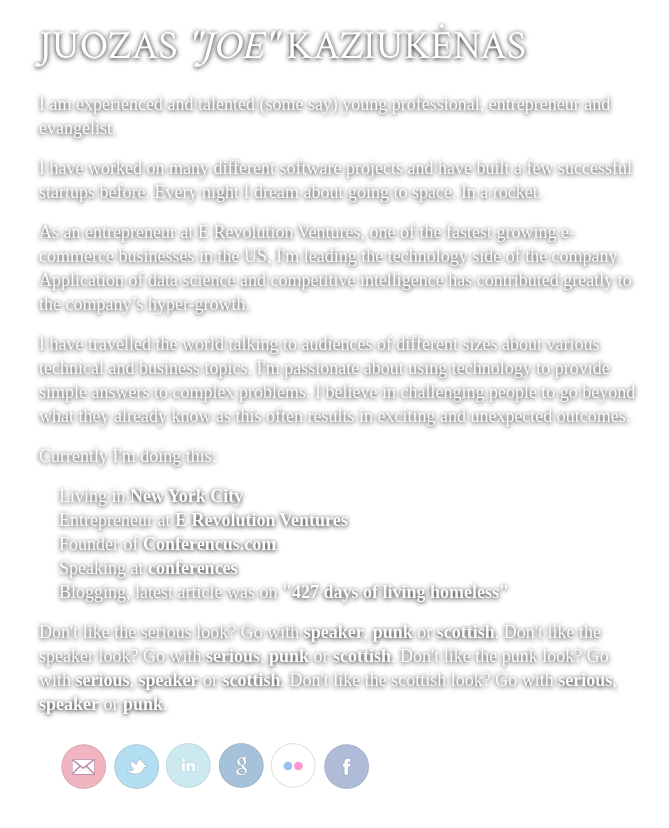
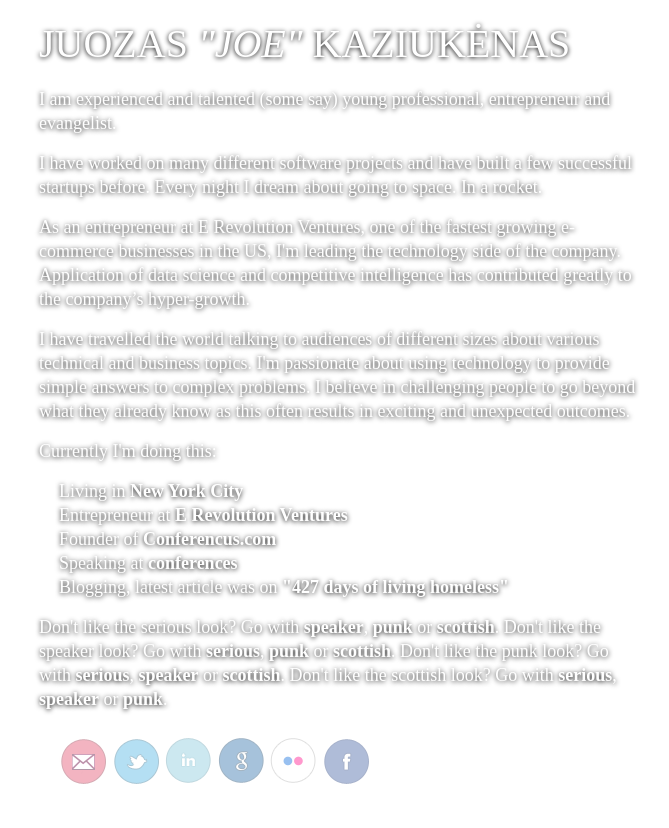
Before and after one commit to juokaz/juokaz.com, a Jekyll site: the page built from index.html, in a window 1280 px wide. Shown: the top 828 px of the page, without its empty margins (11-680 px from the left). Built offline with Jekyll 4.4.1, drawn with Linux system fonts in a browser that asks for light colours; nearby versions of some CDN libraries; some web fonts are replaced; library files that are not in the unit come from our copies; the list of posts is cut into pages by our own code.

Commit message:
Instead of using bold try to use font weight to fix iphone rendering issues

```diff
--- a/_layouts/default.html
+++ b/_layouts/default.html
@@ -13,7 +13,7 @@
     <meta property="og:description" content="{{ page.excerpt }}" />{% endif %}
     <link rel="Shortcut Icon" href="/favicon.ico" type="image/x-icon" />
     <link rel="stylesheet" href="/internal.css" />
-    <link href='http://fonts.googleapis.com/css?family=Merriweather:300|Crimson+Text' rel='stylesheet' type='text/css'>
+    <link href='http://fonts.googleapis.com/css?family=Merriweather:300,700|Crimson+Text' rel='stylesheet' type='text/css'>
     <link rel="alternate" type="application/rss+xml" href="/blog/rss.xml" />
 </head>
 
--- a/index.html
+++ b/index.html
@@ -8,11 +8,12 @@
 	<title>Juozas Kaziukėnas</title>
 	<link rel="Shortcut Icon" href="/favicon.ico" type="image/x-icon" />
 	<meta name="robots" content="all" />
-    <link href='http://fonts.googleapis.com/css?family=Droid+Serif|Crimson+Text' rel='stylesheet' type='text/css'>
+    <link href='http://fonts.googleapis.com/css?family=Droid+Serif:400,700|Crimson+Text:300' rel='stylesheet' type='text/css'>
 	<style>
         * { padding: 0; margin: 0; }
         p, ul { color: #fff; font: 18px 'Droid Serif', serif; font-weight: 400; line-height: 24px; margin-bottom: 16px; -webkit-font-smoothing: antialiased; text-shadow: 0 1px 5px black; }
-        a { color: #fff; font-weight: bold; text-decoration: none; }
+        a { color: #fff; font-weight: 700; text-decoration: none; }
+        strong { font-weight: 700; }
         a:hover { color: #999; }
         #about { width: 600px; padding: 20px 0 0 30px; margin: 0 auto 0 20px !important; }
         h1 { font-size: 40px; font-family: 'Crimson Text', serif; font-weight: 300; margin-bottom: 20px; color: #fff; text-shadow: 0 1px 5px black; text-transform:uppercase; }
--- a/internal.css
+++ b/internal.css
@@ -3,14 +3,14 @@
 .clear { clear: both; }
 section > header { text-align: center; }
 h1, h2, h3 { font-family: 'Merriweather', serif; }
-h1 { font-size: 60px; font-weight: bold; display: inline; margin: 0 0 16px 0; padding: 0 0 16px 0; color: #000000;}
+h1 { font-size: 60px; font-weight: 700; display: inline; margin: 0 0 16px 0; padding: 0 0 16px 0; color: #000000;}
 h2 { font-size: 22px; margin: 0 0 6px 0; position: relative; }
 h2 span { position: absolute; bottom: 0; right: 0; font: 22px 'Open Sans', serif; font-style: italic; font-size: 18px; color: #999; font-weight: normal; }
 p { margin: 0 0 16px 0; }
 a { color: #999; text-decoration: none; border-bottom: 1px dotted #999; }
 a:hover { border-bottom-style: solid; color: black; }
 ul { margin: 0 0 32px 17px; }
-dt { font-style: italic; font-weight: bold; font-size: 20px; text-align: right; padding: 0 26px 0 0; width: 150px; float: left; height: 100px; border-right: 1px solid #999;  }
+dt { font-style: italic; font-weight: 700; font-size: 20px; text-align: right; padding: 0 26px 0 0; width: 150px; float: left; height: 100px; border-right: 1px solid #999;  }
 .conferences dt { width: 50px; }
 dd { width: 760px; float: right; }
 .conferences dd { width: 860px; }
```
